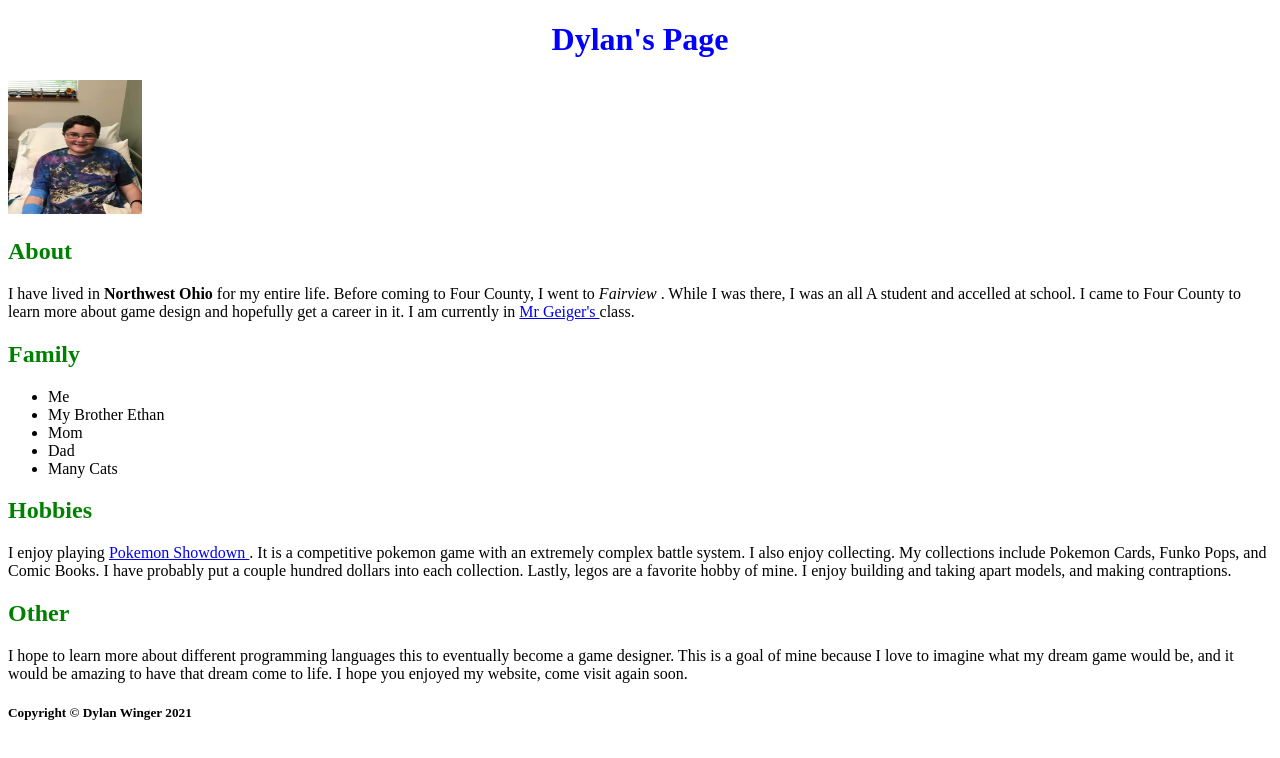
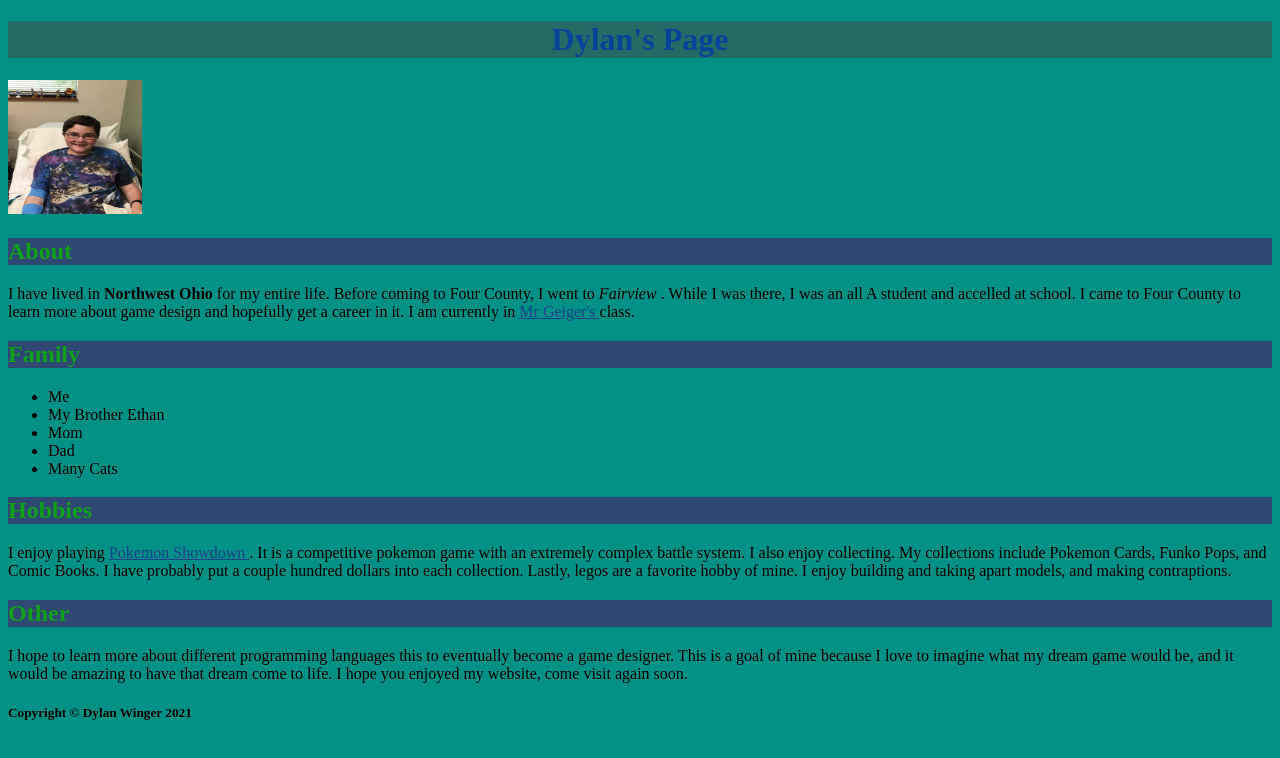
Before and after one commit to dwinger175/myweb, a plain HTML site: page index.html in a window 1280 px wide. Drawn offline with Linux system fonts and the light colour scheme.

Commit message:
Added Mystyle            Styled the Website

```diff
--- a/index.html
+++ b/index.html
@@ -11,17 +11,7 @@
 
 		<title> Dylan's Web Page </title>
 
-		<style>
-			h1{
-				color: blue;
-				text-align: center;
-			}
-
-			h2{
-			color: green;
-			}
-
-		</style>
+		<link href="myStyle.css" rel="stylesheet" type = "text/css" />
 
 	</head>
 
--- /dev/null
+++ b/myStyle.css
@@ -0,0 +1,22 @@
+h1{
+	color: #08419C;
+	background-color: #246B65;
+	text-align: center;
+}
+
+h2{
+	color: #0FA219;
+	background-color: #2E4873;
+}
+
+a
+{
+	color:#184388;
+}
+
+body
+{
+	color: black;
+	background-color: #009186;
+
+}
```
